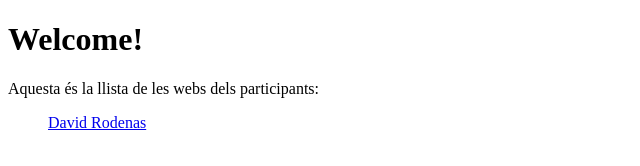
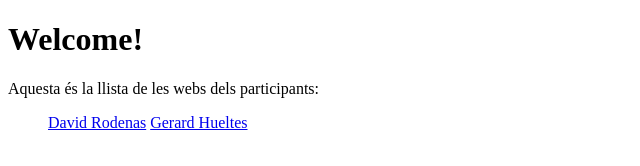
Before and after one commit to drpicox/frontend-tc-2022, a plain HTML site: page index.html in a window 1280 px wide. Shown: the whole page, without its empty margins (0-640 px from the left). Drawn offline with Linux system fonts and the light colour scheme.

Commit message:
Commit Gerard

```diff
--- a/index.html
+++ b/index.html
@@ -8,6 +8,7 @@
     <p>Aquesta és la llista de les webs dels participants:</p>
     <ul>
       <il><a href="https://david-rodenas.com">David Rodenas</a></il>
+      <il><a href="https://welts95.github.io/portfolioGerardHueltes/">Gerard Hueltes</a></il>
     </ul>
   </body>
 </html>
```
